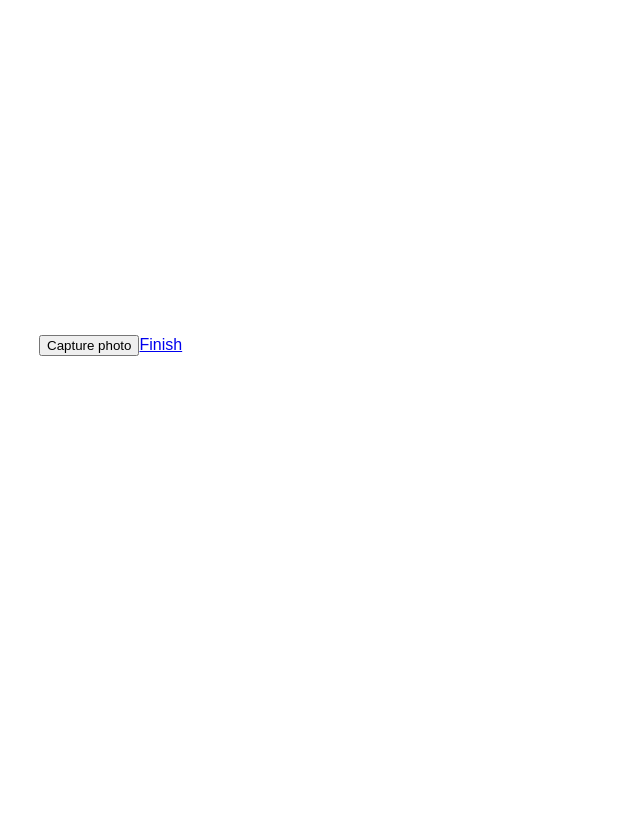
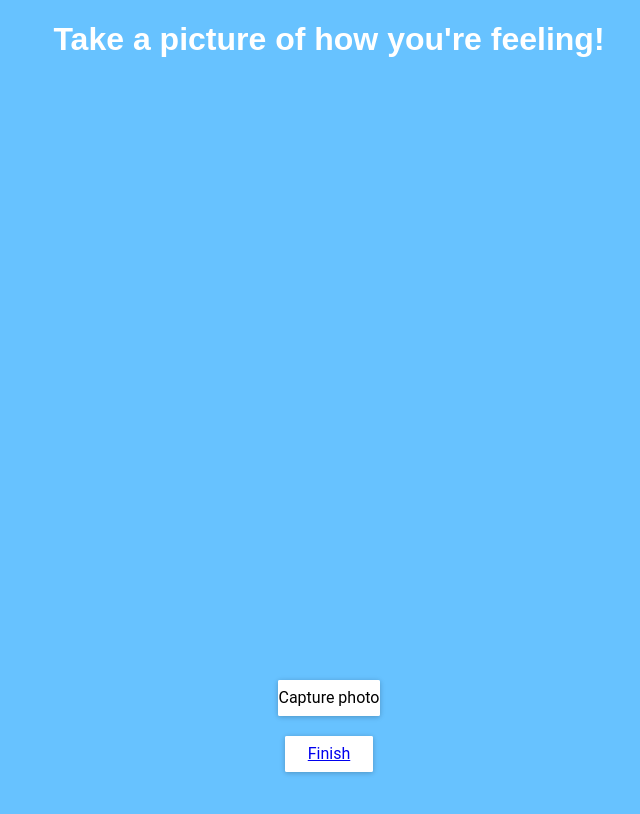
Before and after one commit to minnieliu/UBCHackDayFrontend, a React (Create React App) app in the folder front-end/: page /camera in a window 1280 px wide. Shown: the top 814 px of the page, without its empty margins (311-951 px from the left). Built offline with nearby package versions, Linux system fonts and the light colour scheme; no server answers.

Commit message:
changed camera formatting

```diff
--- a/front-end/src/02_camera/camera.js
+++ b/front-end/src/02_camera/camera.js
@@ -1,6 +1,8 @@
 import React, { Component } from 'react';
 import { Link } from 'react-router-dom';
 import Webcam from 'react-webcam';
+import { RaisedButton } from 'material-ui';
+
 
 class Camera extends React.Component {
 
@@ -21,19 +23,30 @@ class Camera extends React.Component {
 
               };
 
+             scrollToBottom = () => {
+                 this.state.screenshot.scrollIntoView({ behavior: "smooth" });
+             }
+
               render() {
                   return (
-                      <div>
+                      <div style={styles.scrollContainer}>
+                          <h1>Take a picture of how you're feeling!</h1>
                           <Webcam
                               audio={false}
-                              height={350}
+                              height={600}
                               ref={node => this.webcam = node}
                               screenshotFormat="image/jpeg"
-                              width={350}
+                              width={600}
                           />
-                          <button onClick={this.capture}>Capture photo</button>
-                          <Link to='/finish'>Finish</Link>
-                      {this.state.screenshot ? <img src={this.state.screenshot} /> : null}
+                            <RaisedButton onClick={(event) => {this.capture( function() {
+                                this.scrollToBottom()})}} >Capture photo</RaisedButton>
+
+                          {this.state.screenshot? <h1>Click finish if you are happy with this picture!</h1> : null}
+                          {this.state.screenshot ? <img src={this.state.screenshot} /> : null}
+
+                        <RaisedButton style={styles.buttonContainer}>
+                            <Link to='/finish'>Finish</Link>
+                        </RaisedButton>
                       </div>
 
 
@@ -43,3 +56,38 @@ class Camera extends React.Component {
 
 
 export default Camera;
+
+
+const styles = {
+    container: {
+        backgroundColor: '#67c2ff',
+        display: 'flex',
+        flex: 'none',
+        alignItems: 'center',
+        flexFlow: 'column',
+        height: '100%',
+        width: '100%',
+        margin: 0
+    },
+
+    scrollContainer: {
+        backgroundColor: '#67c2ff',
+        display: 'flex',
+        flex: 'none',
+        flexFlow: 'column',
+        alignItems: 'center',
+
+        color: '#FFF',
+        height: 'min-content',
+        minHeight: 1600,
+        width: '100%',
+        margin: 0
+
+    },
+
+    buttonContainer: {
+        alignItems: 'baseline',
+        margin: 20
+    }
+
+}
```
